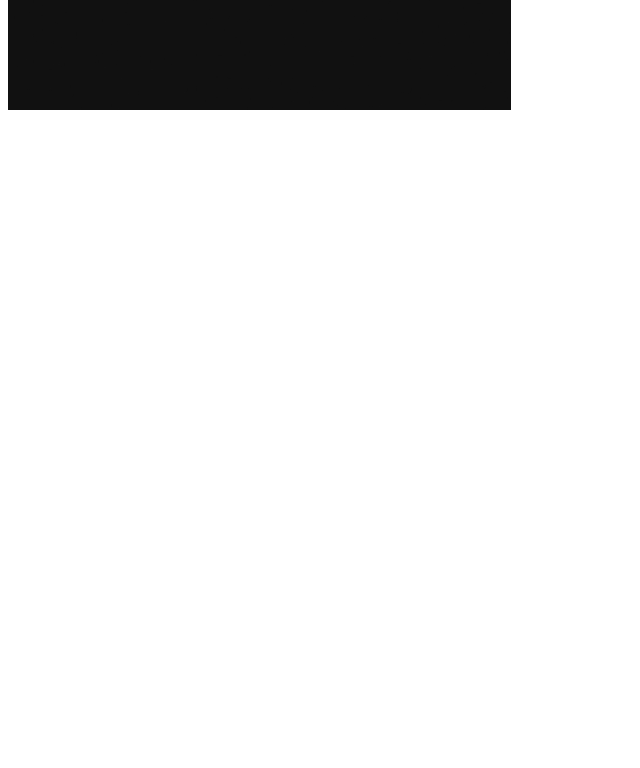
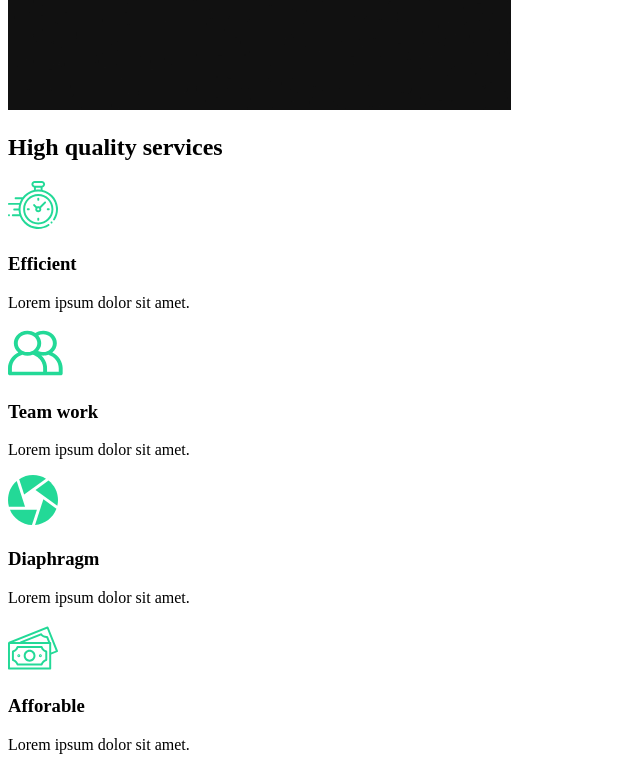
Before and after one commit to Santiagospinai7/Portafolio, a React (Create React App) app: page / in a window 1280 px wide. Shown: the part 860-1628 px from the top of the page, without its empty margins (0-640 px from the left). Before the commit the page ends 982 px from the top, so only its background shows below. Built offline with nearby package versions, Linux system fonts and the light colour scheme.

Commit message:
Service section

```diff
--- /dev/null
+++ b/src/components/ServicesSection.js
@@ -0,0 +1,55 @@
+import React from 'react';
+//Import icons
+import clock from '../img/clock.svg';
+import diaphragm from '../img/diaphragm.svg';
+import money from '../img/money.svg';
+import teamwork from '../img/teamwork.svg';
+import home2 from '../img/home2.png';
+
+const ServiceSection = () => {
+    return (
+        <div className="services">
+            <div className="description">
+                <h2>High <span>quality</span> services</h2>
+                <div className="cards">
+
+                    <div className="card">
+                        <div className="icon">
+                            <img src={clock} alt="" />
+                            <h3>Efficient</h3>
+                        </div>
+                        <p>Lorem ipsum dolor sit amet.</p>
+                    </div>
+
+                    <div className="card">
+                        <div className="icon">
+                            <img src={teamwork} alt="" />
+                            <h3>Team work</h3>
+                        </div>
+                        <p>Lorem ipsum dolor sit amet.</p>
+                    </div>
+
+                    <div className="card">
+                        <div className="icon">
+                            <img src={diaphragm} alt="" />
+                            <h3>Diaphragm</h3>
+                        </div>
+                        <p>Lorem ipsum dolor sit amet.</p>
+                    </div>
+
+                    <div className="card">
+                        <div className="icon">
+                            <img src={money} alt="" />
+                            <h3>Afforable</h3>
+                        </div>
+                        <p>Lorem ipsum dolor sit amet.</p>
+                    </div>
+
+                </div>
+            </div>
+            <div className="image"><img src={home2} alt="" /></div>
+        </div>
+    )
+}
+
+export default ServiceSection;
--- a/src/pages/AboutUs.js
+++ b/src/pages/AboutUs.js
@@ -1,11 +1,15 @@
 import React from 'react';
 //Page components
 import AboutSection from '../components/AboutSection';
+import ServicesSection from '../components/ServicesSection';
 
 const AboutUs = () => {
     return(
-        <AboutSection/>
-    )
-}
+        <>
+            <AboutSection/>
+            <ServicesSection/>
+        </>
+    );
+};
 
 export default AboutUs;
```
